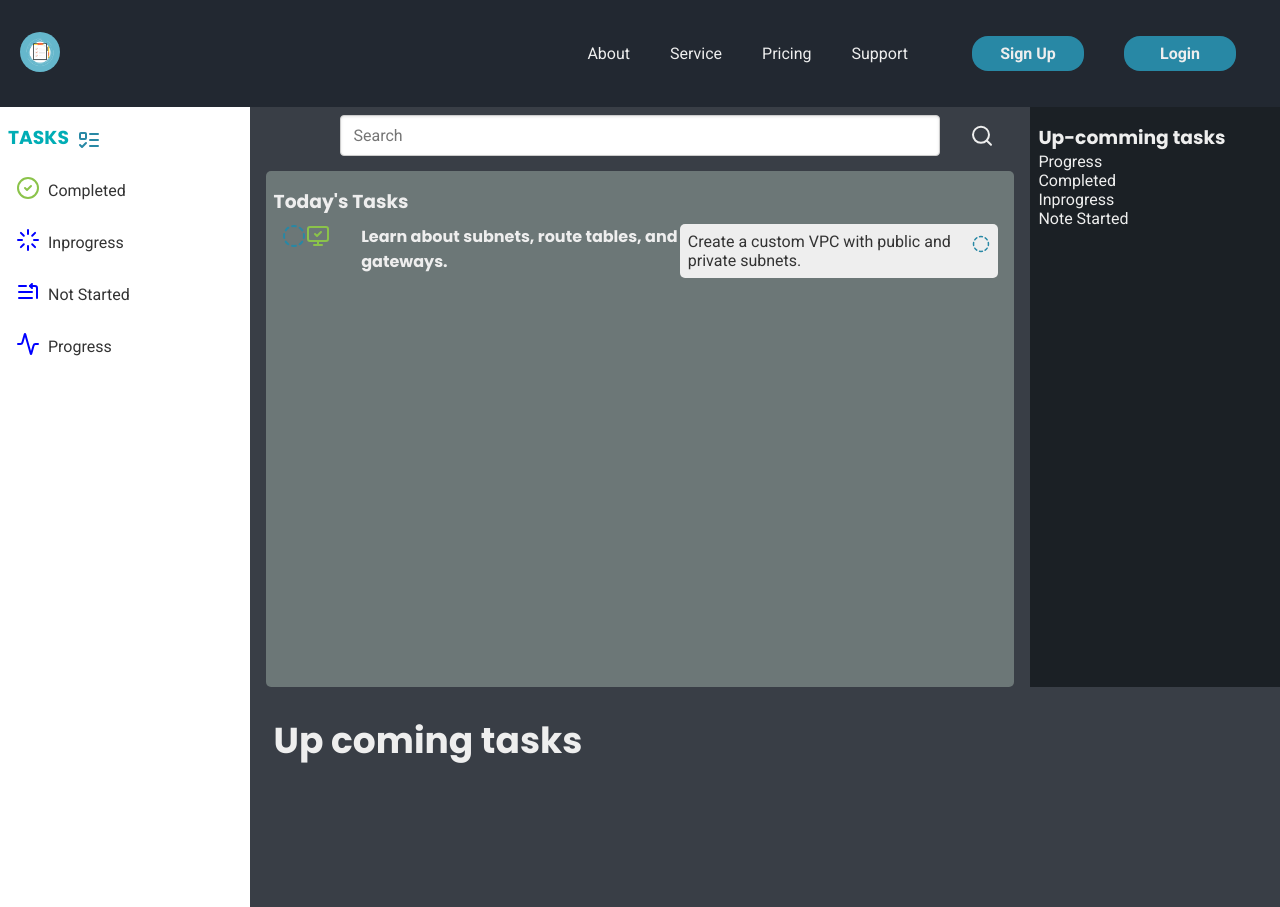
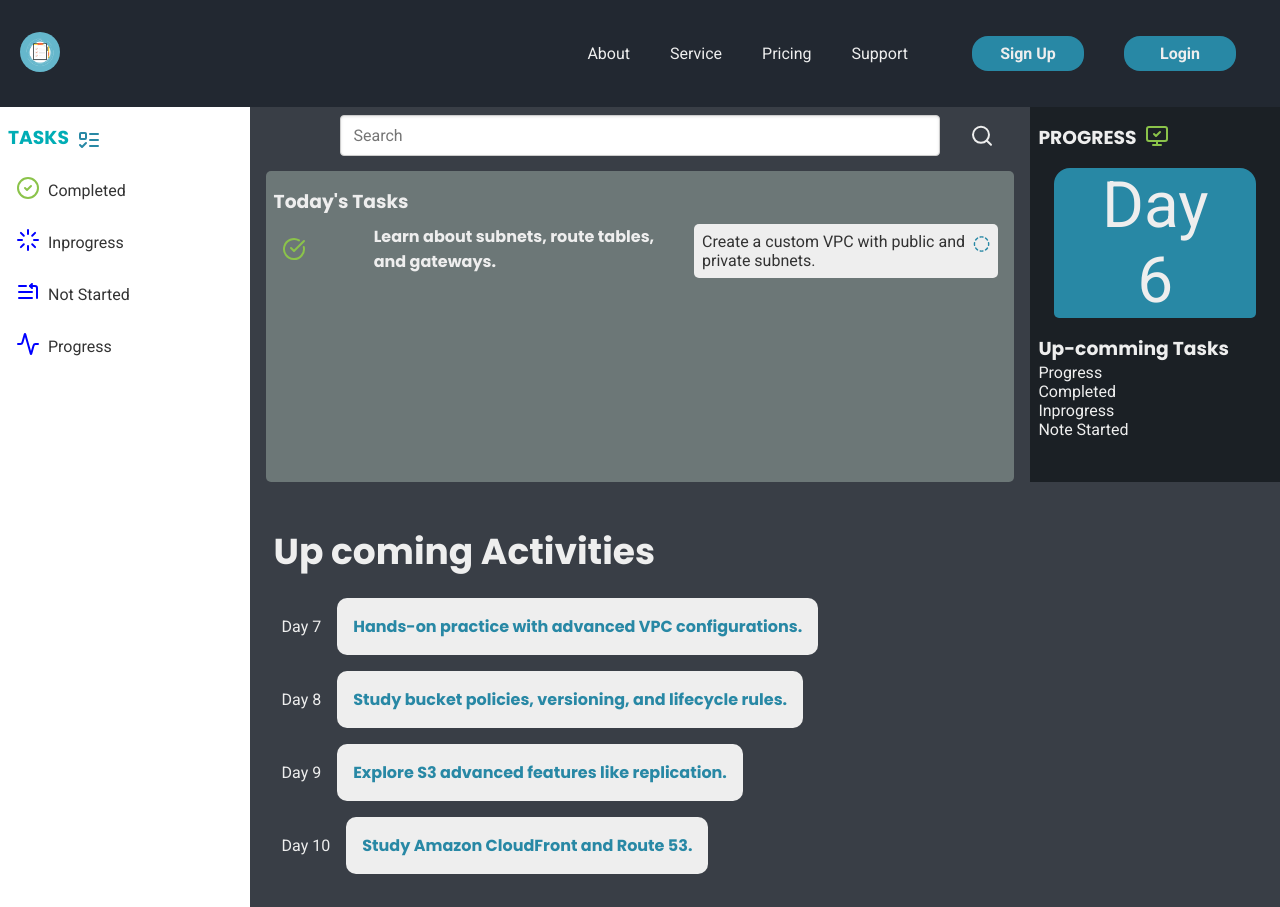
Before and after one commit to Gesifeta/todo, a React (Vite) app: page /home in a window 1280 px wide. Built offline with nearby package versions, Linux system fonts and the light colour scheme.

Commit message:
updated today's task section

```diff
--- a/src/components/home/Home.css
+++ b/src/components/home/Home.css
@@ -11,6 +11,18 @@
     "sidebar-left task-area sidebar-right"
     "sidebar-left task-upcoming task-upcoming";
   min-height: 100vh;
+}
+.container-day{
+  display: flex;
+  flex-direction: column;
+  background-color: var(--color-accent);
+  align-items: center;
+  border-top-right-radius: 1rem;
+  border-top-left-radius: 1rem;
+  border-bottom-left-radius: 5px;
+  border-bottom-right-radius: 5px;
+  font-size: 4rem;
+  margin: 1rem;
 }
 .nav-list {
   display: flex;
@@ -90,20 +102,48 @@
   grid-area: task-upcoming;
   width: 100%;
   padding: 1rem 0.5rem;
+  margin-top: 1rem;
+}
+.task-upcoming h2 {
+  margin-bottom: 1rem;
+}
+.task-upcoming .task {
+  align-items: center;
+  display: flex;
+  justify-content: flex-start;
+  gap: 1rem;
+}
+.task-status {
+  display: flex;
+ align-items: center;
+}
+.task-icon{
+  border-radius: 50%;
+  cursor: pointer;
+}
+
+.task-upcoming .task h4 {
+  background-color: var(--color-soft-white);
+  border-radius: 10px;
+  color: var(--color-accent);
+  padding: 1rem;
 }
 .task {
   display: grid;
   grid-template-columns: 1fr 4fr 4fr;
   justify-content: space-around;
-  padding: .5rem;
+  padding: 0.5rem;
 }
-.task-detail ul{
+.task-list .task{
+  gap: 1rem;
+}
+.task-detail ul {
   background-color: var(--color-soft-white);
   border-radius: 5px;
-  padding: .5rem;
+  padding: 0.5rem;
   display: flex;
   flex-direction: column;
-  gap: .25rem;
+  gap: 0.25rem;
 }
 .task-detail ul li {
   display: flex;
--- a/src/components/home/Home.jsx
+++ b/src/components/home/Home.jsx
@@ -1,7 +1,9 @@
 import React, { useEffect, useState } from "react";
 import {
   Activity,
+  Circle,
   CircleCheck,
+  CircleCheckBig,
   CircleDashed,
   ListStart,
   ListTodo,
@@ -14,6 +16,8 @@ import { users, tasks, progresses } from "../../data/data.js";
 import "./Home.css";
 
 const Home = () => {
+  const [taskComplete,setTaskComplete]=useState(false)
+  const [day,setDay]=useState("")
   const [todayTasks, setTodayTasks] = useState([]);
   const [upComingTasks, setUpComingTasks] = useState([]);
   const [progressTasks, setProgressTasks] = useState([]);
@@ -25,7 +29,11 @@ const Home = () => {
     setTodayTasks(todayTasks);
     // Filter upcoming tasks for the week
 
-    const upcomingTasks = tasks.filter((task) => task.dayNumber > today);
+    const comingTasks = tasks.filter(
+      (task) => today < task.dayNumber && task.dayNumber < today + 7
+    );
+    setUpComingTasks(comingTasks);
+   setDay(today)
   }, []);
   return (
     <section className="home">
@@ -73,12 +81,12 @@ const Home = () => {
           {todayTasks.map((task, index) => (
             <div className="task" key={`${task._id}-${index}`}>
               <div className="task-status">
+               {taskComplete?
                 <span className="task-icon">
-                  <CircleDashed color="var(--color-accent)" />
-                </span>
-                <span className="task-icon">
-                  <MonitorCheck color="var(--success-color)" />
-                </span>
+                  <Circle color="var(--color-accent)" onClick={()=>setTaskComplete(!taskComplete)} />
+                </span>: <span className="task-icon">
+                  <CircleCheckBig color="var(--success-color)" onClick={()=>setTaskComplete(!taskComplete)}  />
+                </span>}
               </div>
               <h4>{task.description}</h4>
               <div className="task-detail">
@@ -100,7 +108,18 @@ const Home = () => {
         </div>
       </div>
       <div className="sidebar-right">
-        <h3>Up-comming tasks</h3>
+        <div className="nav-list">
+          <h3>PROGRESS</h3>
+          <span className="nav-icon">
+            <MonitorCheck color="var(--success-color)" />
+          </span>
+
+        </div>
+       <div className="container-day">
+        <span>Day</span>
+      <span className="task-day"> {day}</span>
+     </div>
+        <h3>Up-comming Tasks</h3>
         {["Progress", "Completed", "Inprogress", "Note Started"].map(
           (activity, index) => (
             <li key={`${activity}-${index}`}>{activity}</li>
@@ -108,7 +127,19 @@ const Home = () => {
         )}
       </div>
       <div className="task-upcoming">
-        <h2>Up coming tasks</h2>
+        <h2>Up coming Activities</h2>
+        <div className="task-list">
+          {upComingTasks.map((task, index) => (
+            <div className="task" key={`${task._id}-${index}`}>
+              <div className="task-status">
+                <span className="task-icon">
+                 Day {task.dayNumber}
+                </span>
+              </div>
+              <h4>{task.description}</h4>
+            </div>
+          ))}
+        </div>
       </div>
     </section>
   );
```
